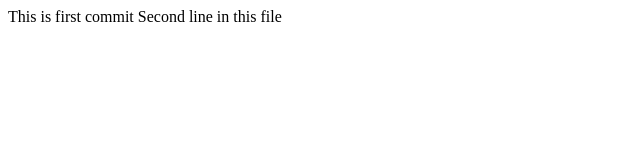
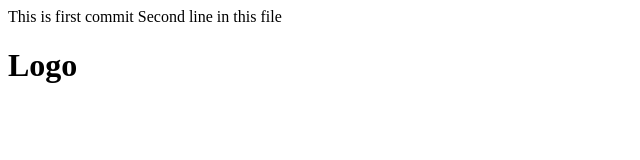
Before and after one commit to tayakim/frontend, a plain HTML site: page index.html in a window 1280 px wide. Shown: the whole page, without its empty margins (0-640 px from the left). Drawn offline with Linux system fonts and the light colour scheme.

Commit message:
added header

```diff
--- a/index.html
+++ b/index.html
@@ -7,8 +7,11 @@
 </head>
 
 <body>
-    This is first commit
-    Second line in this file
+    This is first commit Second line in this file
+
+    <div class="header">
+        <h1>Logo</h1>
+    </div>
 </body>
 
 </html>
```
